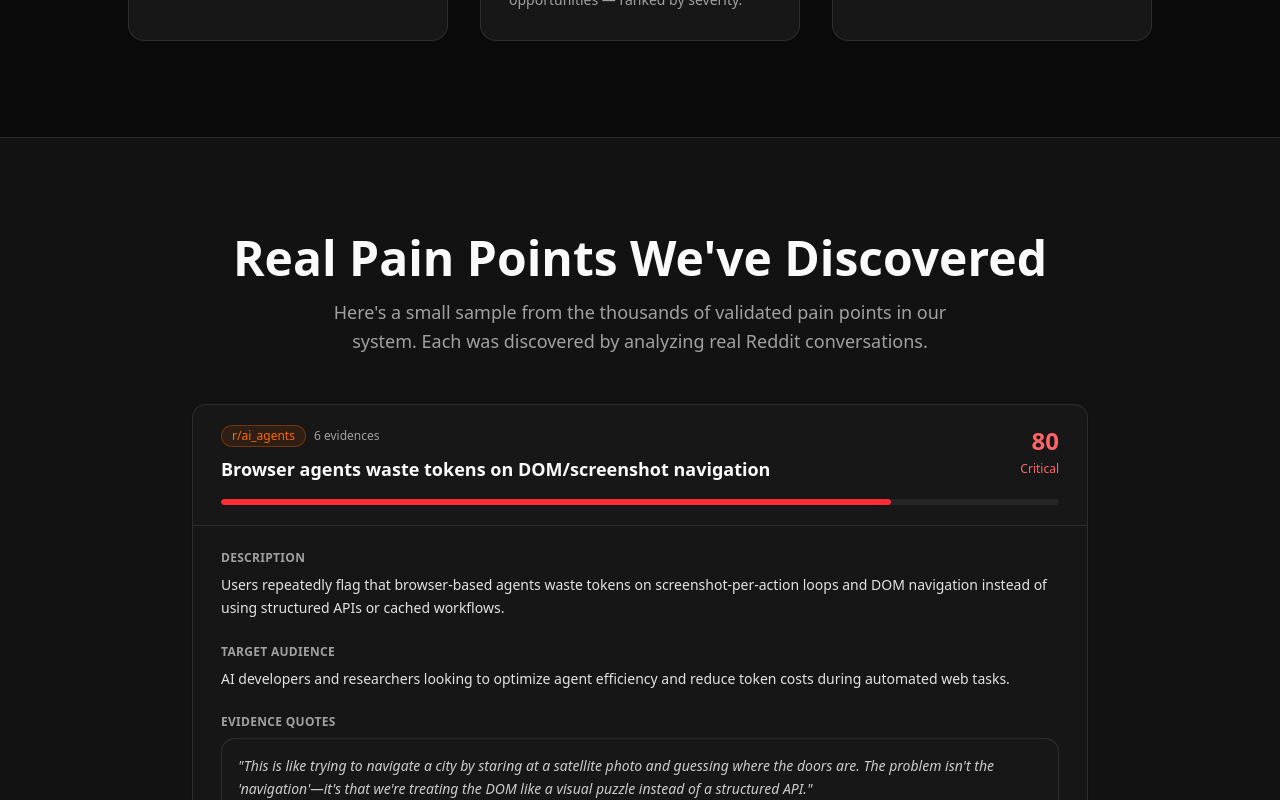
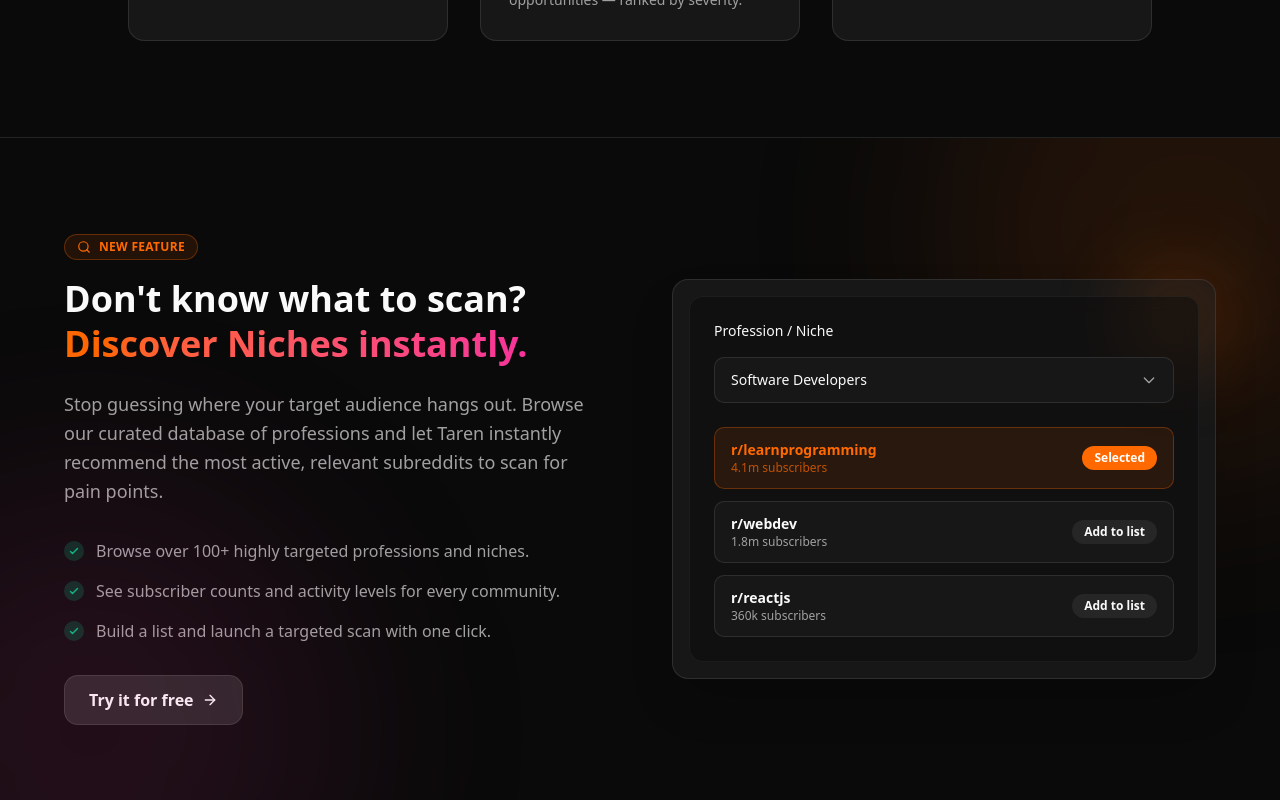
Before and after one commit to embium/taren.io, a SvelteKit app in the folder packages/frontend/: page / in a window 1280 px wide. Shown: the part 1320-2120 px from the top of the page. Built offline with nearby package versions, Linux system fonts and the light colour scheme; no server answers.

Commit message:
Update front page

```diff
--- a/packages/frontend/src/routes/+page.svelte
+++ b/packages/frontend/src/routes/+page.svelte
@@ -106,6 +106,92 @@
 					<p class="text-sm leading-relaxed text-muted-foreground">
 						Review pain points with real evidence quotes, severity scores, and target audience breakdowns. Export your findings as CSV or PDF.
 					</p>
+				</div>
+			</div>
+		</div>
+	</section>
+
+	<!-- ───── DISCOVER NICHES FEATURE ───── -->
+	<section class="border-t border-border px-6 py-24 lg:px-12 relative overflow-hidden">
+		<div class="absolute -right-40 -top-40 h-[500px] w-[500px] rounded-full bg-orange-500/10 blur-[100px] pointer-events-none"></div>
+		<div class="absolute -left-40 -bottom-40 h-[500px] w-[500px] rounded-full bg-pink-500/10 blur-[100px] pointer-events-none"></div>
+
+		<div class="mx-auto max-w-6xl">
+			<div class="grid items-center gap-16 lg:grid-cols-2">
+				<div class="order-2 lg:order-1">
+					<div class="mb-4 inline-flex items-center gap-2 rounded-full border border-orange-500/30 bg-orange-500/10 px-3 py-1 text-xs font-semibold text-orange-500 uppercase tracking-wide">
+						<Search class="h-3.5 w-3.5" />
+						New Feature
+					</div>
+					<h2 class="mb-6 text-3xl font-bold lg:text-4xl leading-tight">Don't know what to scan? <br/><span class="text-transparent bg-clip-text bg-gradient-to-r from-orange-500 to-pink-500">Discover Niches instantly.</span></h2>
+					<p class="mb-8 text-lg text-muted-foreground leading-relaxed">
+						Stop guessing where your target audience hangs out. Browse our curated database of professions and let Taren instantly recommend the most active, relevant subreddits to scan for pain points.
+					</p>
+
+					<ul class="space-y-4 mb-8">
+						<li class="flex items-start gap-3 text-muted-foreground">
+							<div class="mt-0.5 flex h-5 w-5 shrink-0 items-center justify-center rounded-full bg-emerald-500/20 text-emerald-500">
+								<svg class="h-3 w-3" fill="none" viewBox="0 0 24 24" stroke="currentColor" stroke-width="3"><path stroke-linecap="round" stroke-linejoin="round" d="M5 13l4 4L19 7"></path></svg>
+							</div>
+							<span>Browse over 100+ highly targeted professions and niches.</span>
+						</li>
+						<li class="flex items-start gap-3 text-muted-foreground">
+							<div class="mt-0.5 flex h-5 w-5 shrink-0 items-center justify-center rounded-full bg-emerald-500/20 text-emerald-500">
+								<svg class="h-3 w-3" fill="none" viewBox="0 0 24 24" stroke="currentColor" stroke-width="3"><path stroke-linecap="round" stroke-linejoin="round" d="M5 13l4 4L19 7"></path></svg>
+							</div>
+							<span>See subscriber counts and activity levels for every community.</span>
+						</li>
+						<li class="flex items-start gap-3 text-muted-foreground">
+							<div class="mt-0.5 flex h-5 w-5 shrink-0 items-center justify-center rounded-full bg-emerald-500/20 text-emerald-500">
+								<svg class="h-3 w-3" fill="none" viewBox="0 0 24 24" stroke="currentColor" stroke-width="3"><path stroke-linecap="round" stroke-linejoin="round" d="M5 13l4 4L19 7"></path></svg>
+							</div>
+							<span>Build a list and launch a targeted scan with one click.</span>
+						</li>
+					</ul>
+
+					<a
+						href="/register"
+						class="inline-flex items-center gap-2 rounded-xl bg-secondary px-6 py-3 font-semibold text-foreground transition-colors hover:bg-secondary/80 border border-border"
+					>
+						Try it for free
+						<ArrowRight class="h-4 w-4" />
+					</a>
+				</div>
+
+				<div class="order-1 lg:order-2">
+					<div class="relative rounded-2xl border border-border bg-card shadow-2xl p-4">
+						<div class="absolute -top-3 -right-3 h-24 w-24 rounded-full bg-orange-500/20 blur-2xl"></div>
+						<div class="rounded-xl border border-border/50 bg-background/50 p-6 backdrop-blur-sm">
+							<div class="mb-4 text-sm font-medium">Profession / Niche</div>
+							<div class="mb-6 flex items-center justify-between rounded-lg border border-border bg-card px-4 py-3">
+								<span class="text-sm">Software Developers</span>
+								<svg class="h-4 w-4 text-muted-foreground" fill="none" stroke="currentColor" viewBox="0 0 24 24"><path stroke-linecap="round" stroke-linejoin="round" stroke-width="2" d="M19 9l-7 7-7-7" /></svg>
+							</div>
+							<div class="space-y-3">
+								<div class="flex items-center justify-between rounded-lg border border-orange-500/30 bg-orange-500/10 px-4 py-3">
+									<div>
+										<div class="font-semibold text-orange-500 text-sm">r/learnprogramming</div>
+										<div class="text-xs text-orange-500/70">4.1m subscribers</div>
+									</div>
+									<div class="rounded-full bg-orange-500 px-3 py-1 text-xs font-semibold text-white">Selected</div>
+								</div>
+								<div class="flex items-center justify-between rounded-lg border border-border bg-card px-4 py-3">
+									<div>
+										<div class="font-semibold text-sm">r/webdev</div>
+										<div class="text-xs text-muted-foreground">1.8m subscribers</div>
+									</div>
+									<div class="rounded-full bg-secondary px-3 py-1 text-xs font-semibold">Add to list</div>
+								</div>
+								<div class="flex items-center justify-between rounded-lg border border-border bg-card px-4 py-3">
+									<div>
+										<div class="font-semibold text-sm">r/reactjs</div>
+										<div class="text-xs text-muted-foreground">360k subscribers</div>
+									</div>
+									<div class="rounded-full bg-secondary px-3 py-1 text-xs font-semibold">Add to list</div>
+								</div>
+							</div>
+						</div>
+					</div>
 				</div>
 			</div>
 		</div>
```
